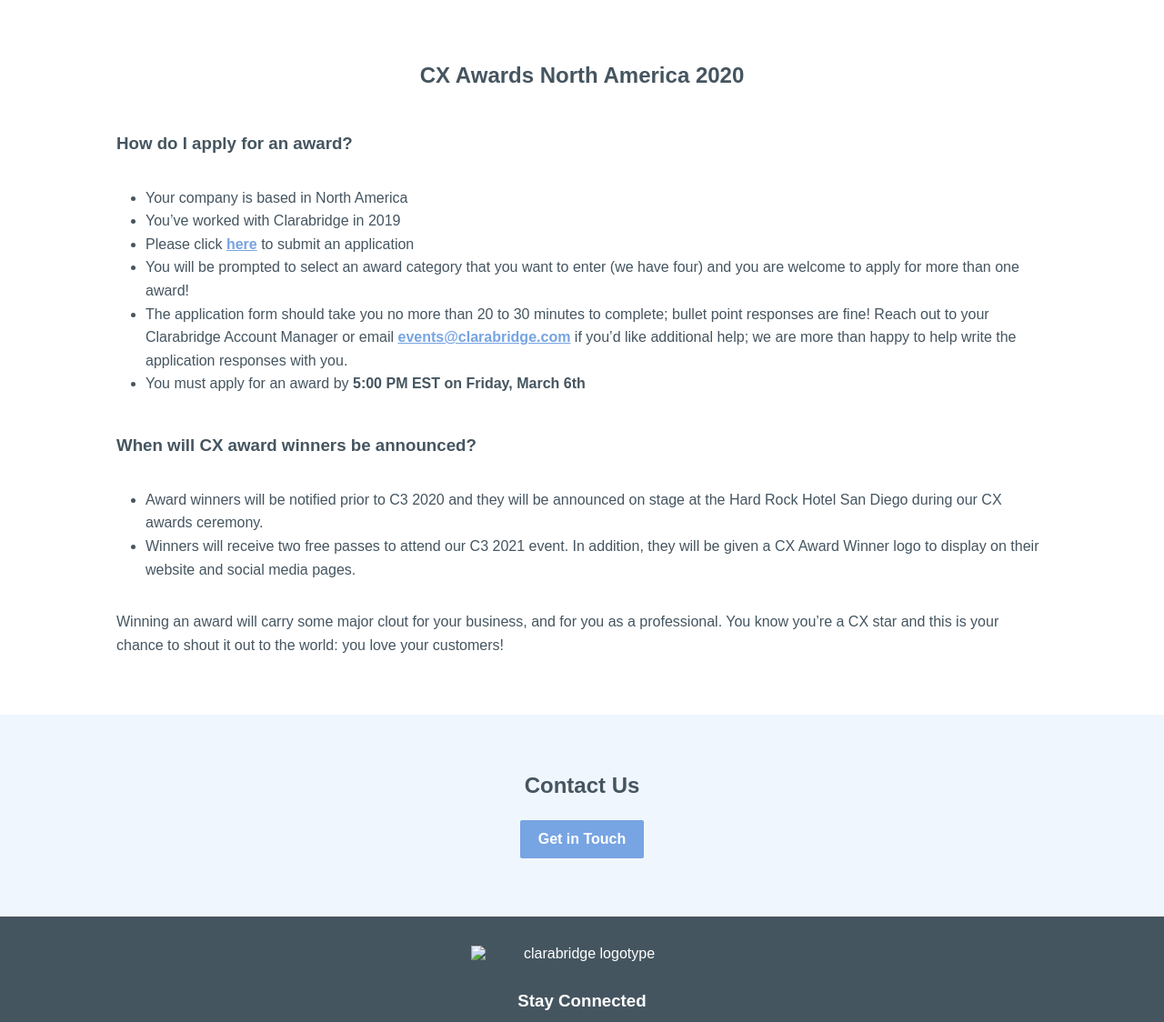
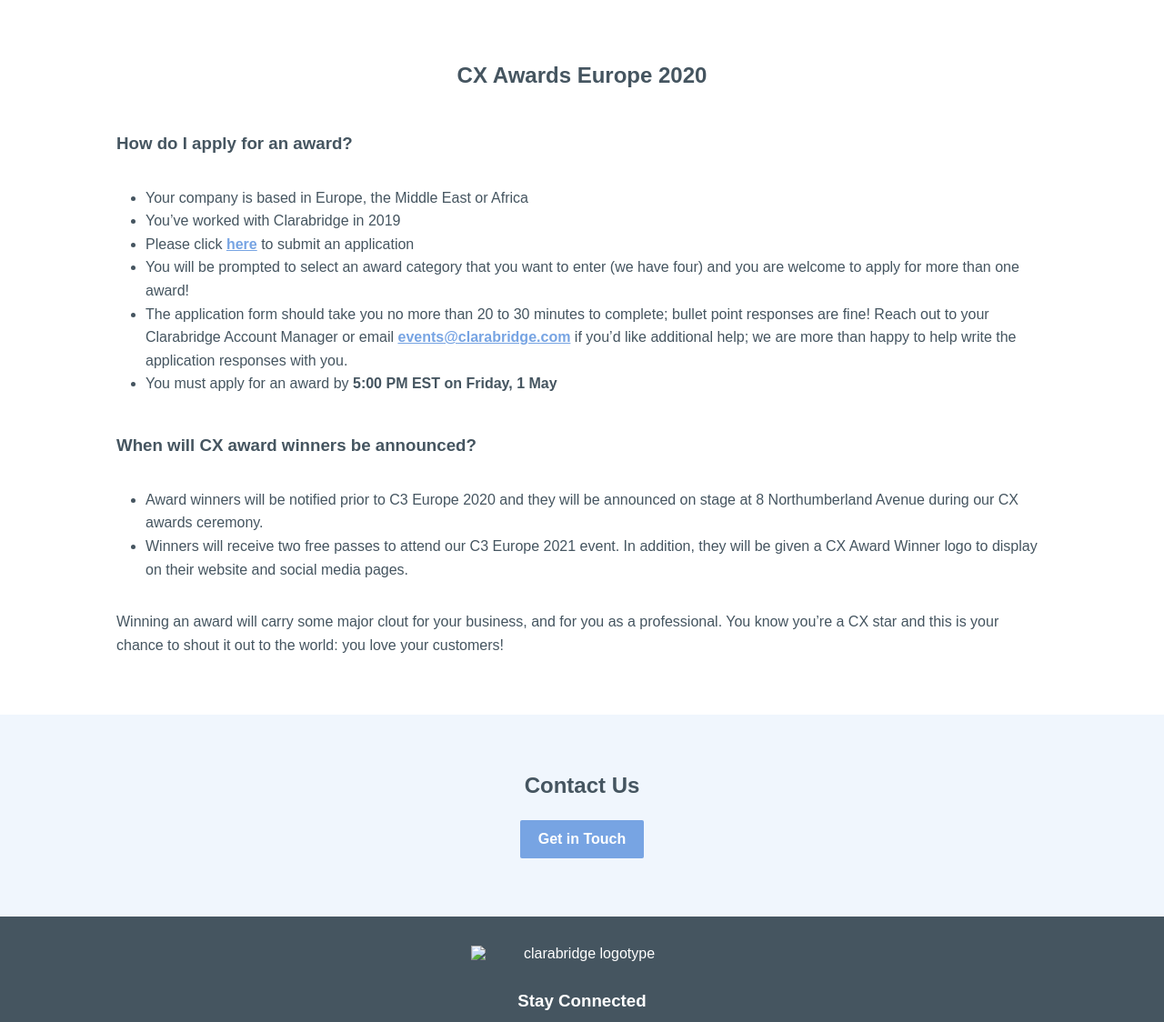
Before and after one commit to mr-cb/c3-marketing-site-eu, a Jekyll site: the page built from cx-awards.md, in a window 1280 px wide and 1400 px high. Shown: the part 276-1400 px from the top of the window at 91% size. Built offline with Jekyll 4.4.1, drawn with Linux system fonts in a browser that asks for light colours; nearby versions of some CDN libraries; some web fonts are replaced.

Commit message:
Updated Cx Awards

```diff
--- a/cx-awards.md
+++ b/cx-awards.md
@@ -6,11 +6,11 @@
 layout: page-cx-awards
 ---
 
-# CX Awards North America 2020
+# CX Awards Europe 2020
 
 ### How do I apply for an award?
 
-- Your company is based in North America
+- Your company is based in Europe, the Middle East or Africa
 - You’ve worked with Clarabridge in 2019
 - Please click [here](https://docs.google.com/forms/d/e/1FAIpQLSek2purGGNSGsTcee0srKeWwcIhrgAy43p-StmwJS5mCgm9bw/viewform?usp=sf_link){:target="_blank"}{:rel="noopener"} to submit an application
 
@@ -18,12 +18,12 @@
 
 - The application form should take you no more than 20 to 30 minutes to complete; bullet point responses are fine! Reach out to your Clarabridge Account Manager or email [events@clarabridge.com](mailto:events@clarabridge.com) if you’d like additional help; we are more than happy to help write the application responses with you.
 
-- You must apply for an award by **5:00 PM EST on Friday, March 6th**
+- You must apply for an award by **5:00 PM EST on Friday, 1 May**
 
 ### When will CX award winners be announced?
 
-- Award winners will be notified prior to C3 2020 and they will be announced on stage at the Hard Rock Hotel San Diego during our CX awards ceremony.
+- Award winners will be notified prior to C3 Europe 2020 and they will be announced on stage at 8 Northumberland Avenue during our CX awards ceremony.
 
-- Winners will receive two free passes to attend our C3 2021 event. In addition, they will be given a CX Award Winner logo to display on their website and social media pages.
+- Winners will receive two free passes to attend our C3 Europe 2021 event. In addition, they will be given a CX Award Winner logo to display on their website and social media pages.
 
 Winning an award will carry some major clout for your business, and for you as a professional. You know you’re a CX star and this is your chance to shout it out to the world: you love your customers!
```
